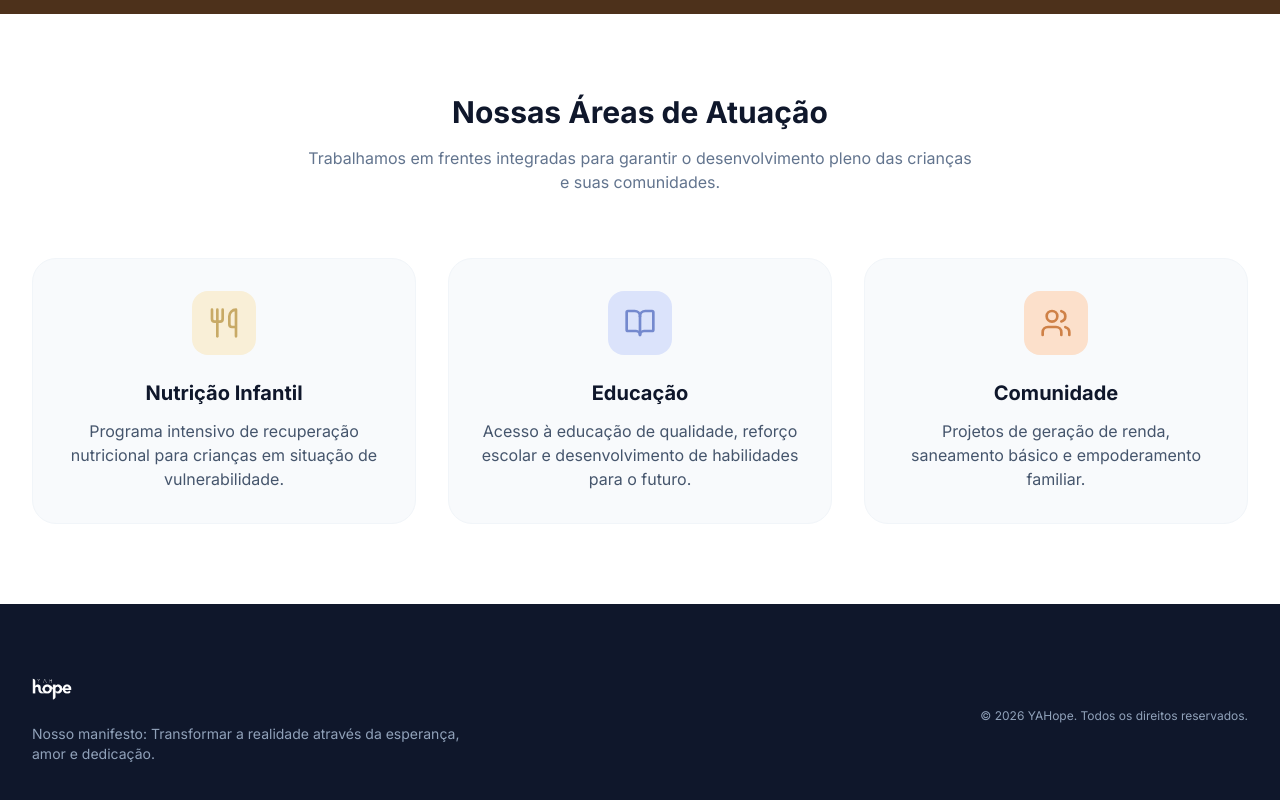
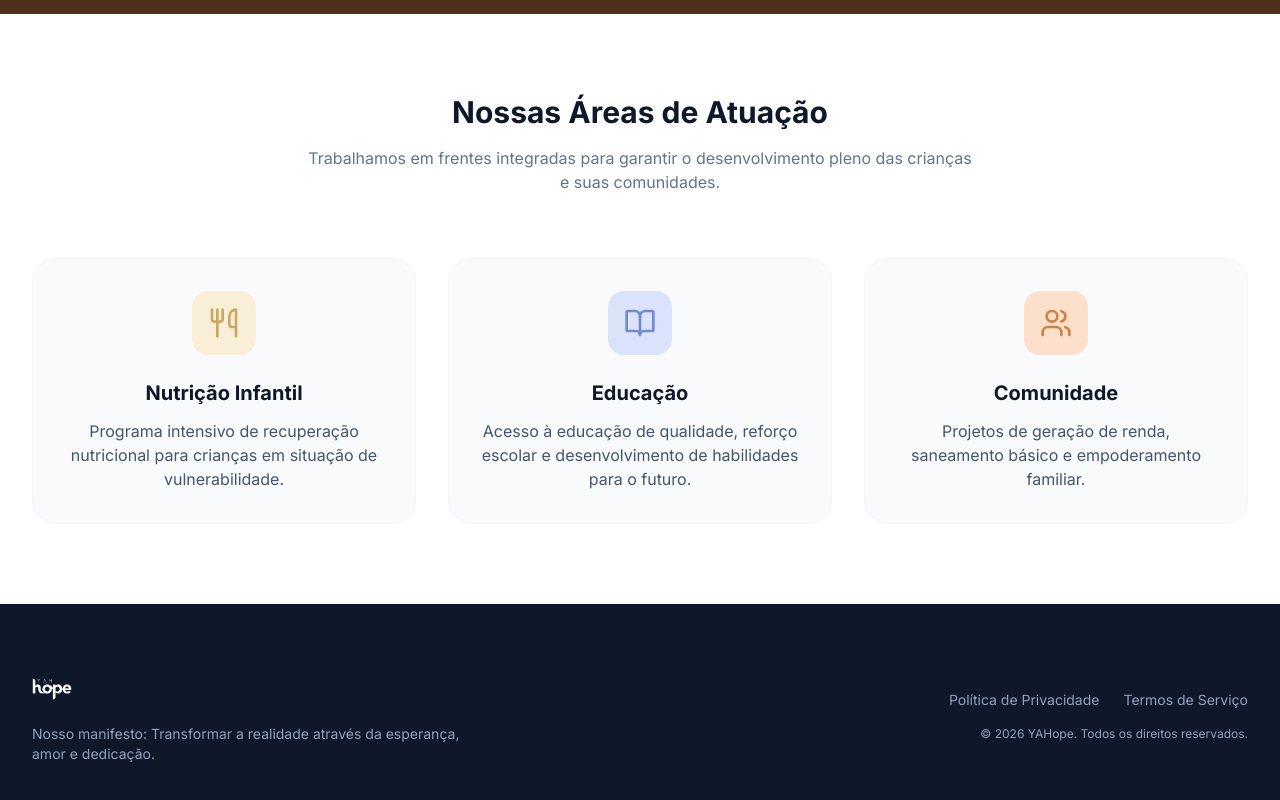
Before and after one commit to devrengaw/yahhope, a React (Vite) app: page / in a window 1280 px wide. Shown: the part 609-1409 px from the top of the page. Built offline with nearby package versions, Linux system fonts and the light colour scheme; no server answers; the database is empty; grey boxes are pictures that could not be loaded.

Commit message:
Update PublicLayout.tsx

```diff
--- a/src/components/PublicLayout.tsx
+++ b/src/components/PublicLayout.tsx
@@ -59,7 +59,10 @@ export function PublicLayout() {
             </div>
 
             <div className="flex flex-col items-center md:items-end gap-4">
-
+              <div className="flex items-center gap-6 text-sm">
+                <Link to="/politica-de-privacidade" className="hover:text-white transition-colors">Política de Privacidade</Link>
+                <Link to="/termos-de-servico" className="hover:text-white transition-colors">Termos de Serviço</Link>
+              </div>
               <div className="text-xs">
                 &copy; {new Date().getFullYear()} YAHope. Todos os direitos reservados.
               </div>
```
